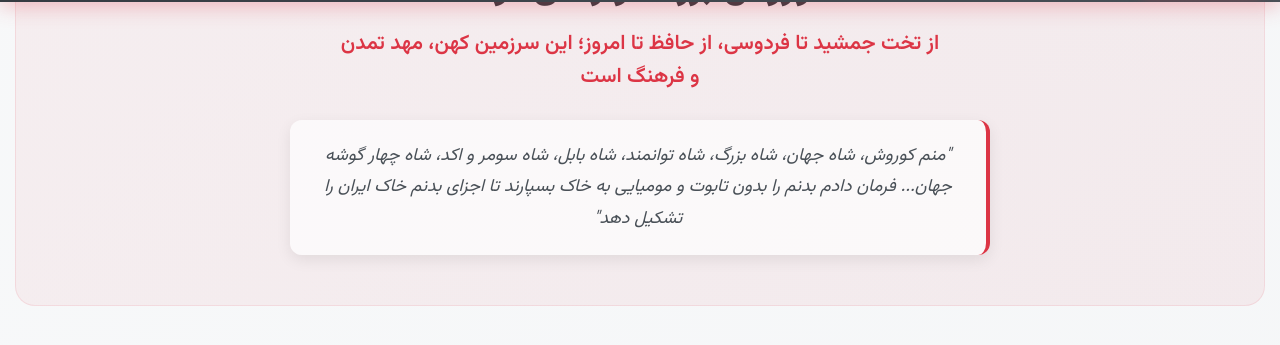
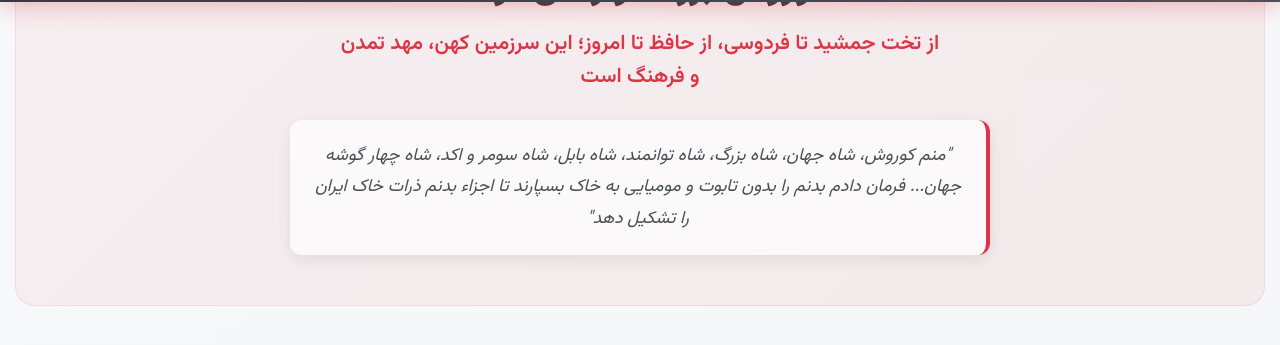
Before and after one commit to darkblog/darkblog.github.io, a Jekyll site: the page built from test.html, in a window 1280 px wide and 900 px high, scrolled down 818 px, cut to the strip 118-483 px from the top of the window. Shown: the top 345 px of the strip. Built offline with Jekyll 4.4.1, drawn with Linux system fonts in a browser that asks for light colours.

Commit message:
Update test.html

```diff
--- a/test.html
+++ b/test.html
@@ -645,7 +645,7 @@ layout: null
             <p class="patriotic-subtitle">از تخت جمشید تا فردوسی، از حافظ تا امروز؛ این سرزمین کهن، مهد تمدن و فرهنگ است</p>
             <div class="cyrus-quote">
                 "منم کوروش، شاه جهان، شاه بزرگ، شاه توانمند، شاه بابل، شاه سومر و اکد، شاه چهار گوشه جهان...
-                فرمان دادم بدنم را بدون تابوت و مومیایی به خاک بسپارند تا اجزای بدنم خاک ایران را تشکیل دهد"
+                فرمان دادم بدنم را بدون تابوت و مومیایی به خاک بسپارند تا اجزاء بدنم ذرات خاک ایران را تشکیل دهد"
             </div>
         </section>
 
```
